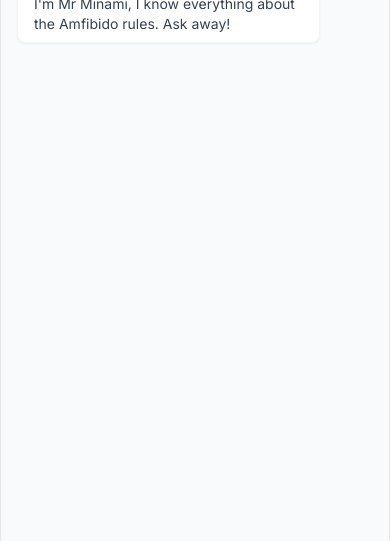
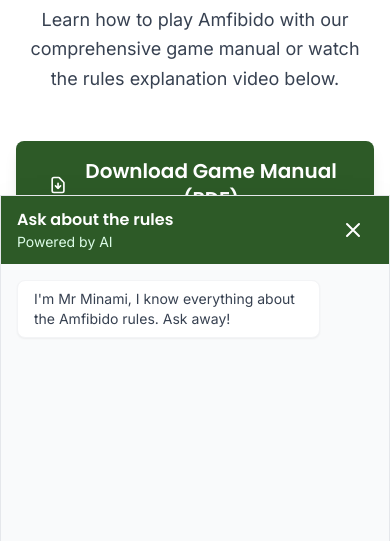
Before and after one commit to ron/amfibido-website, an Eleventy site: page rules.njk in a window 390 px wide. Both pictures are taken after a click on the button 346 px from the left and 800 px from the top of the page. Shown: the part 227-768 px from the top of the page. Built offline with nearby package versions, Linux system fonts and the light colour scheme; Eleventy itself is replaced by a stand-in of ours; files that its build step writes are made by us from their sources.

Commit message:
Another mob fix

```diff
--- a/rules.njk
+++ b/rules.njk
@@ -53,7 +53,7 @@ description: "Download the official Amfibido game manual and learn how to play."
 </button>
 
 <!-- Chat Window -->
-<div id="chat-window" class="hidden fixed z-50 inset-x-0 bottom-0 sm:inset-auto sm:bottom-24 sm:right-6 w-full sm:w-96 h-[85vh] sm:h-[500px] bg-white sm:rounded-2xl shadow-2xl border border-gray-200 overflow-hidden flex flex-col">
+<div id="chat-window" class="hidden fixed z-50 inset-x-0 bottom-0 sm:inset-auto sm:bottom-24 sm:right-6 w-full sm:w-96 h-[50vh] sm:h-[500px] bg-white sm:rounded-2xl shadow-2xl border border-gray-200 overflow-hidden flex flex-col">
     <!-- Header -->
     <div class="bg-[#2d5a27] text-white px-4 py-3 flex items-center justify-between shrink-0">
       <div>
```
